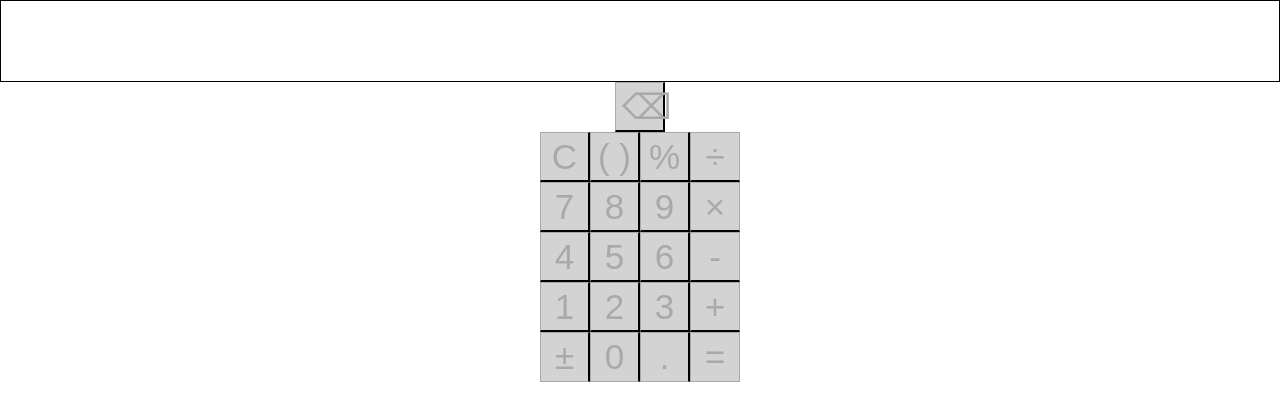
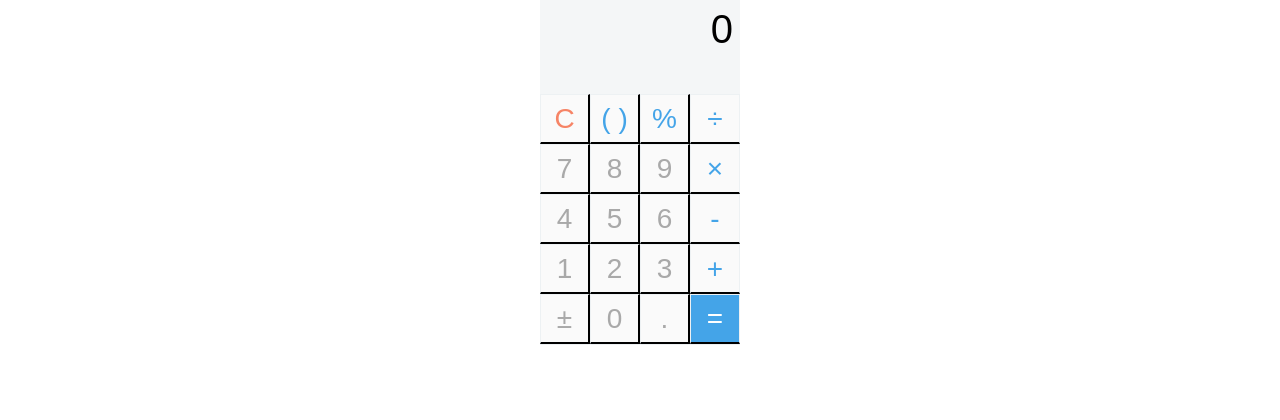
Before and after one commit to akorn3001/calculator, a React (Create React App) app: page / in a window 1280 px wide. Shown: the top 420 px of the page. Built offline with nearby package versions, Linux system fonts and the light colour scheme.

Commit message:
Color code button types

```diff
--- a/src/App.css
+++ b/src/App.css
@@ -2,57 +2,52 @@
   text-align: center;
 }
 
-.App-logo {
-  animation: App-logo-spin infinite 20s linear;
-  height: 80px;
-}
-
-.App-header {
-  background-color: #222;
-  height: 150px;
-  padding: 20px;
-  color: white;
-}
-
-.App-title {
-  font-size: 1.5em;
-}
-
-.App-intro {
-  font-size: large;
-}
-
-@keyframes App-logo-spin {
-  from { transform: rotate(0deg); }
-  to { transform: rotate(360deg); }
-}
-
 .btn {
   text-align: center;
-  font-size: 35px;
+  font-size: 28px;
   color: darkgray;
   width: 50px;
   height: 50px;
-  border-left: 1px solid darkgray;
-  border-top: 1px solid darkgray;
-  background-color: lightgray;
+  border-left: 1px solid #EDF1F3;
+  border-top: 1px solid #EDF1F3;
+  background-color: #FAFAFA;
   outline: none;
 }
 
 .btn:last-child {
-  border-right: 1px solid darkgray;
+  border-right: 1px solid #EDF1F3;
 }
 
-.fifthRow > .btn {
-  border-bottom: 1px solid darkgray;
+.btn:active {
+  background-color: red;
+  color: white;
+}
+
+.fifthRow {
+  border-bottom: 1px solid #EDF1F3;
 }
 
 .viewScreen {
   height: 80px;
-  color: darkgray;
-  border: 1px solid black;
+  background-color: #F4F6F7;
+  font-size: 40px;
+  text-align: right;
+  padding: 7px;
 }
 
 .calculator {
+  display: inline-block;
+}
 
+.btn-clear {
+  color: #F68466;
 }
+
+.btn-equals {
+  background-color: #44A4E8;
+  color: white;
+}
+
+.btn-parens, .btn-percent, .btn-divide, .btn-multiply, .btn-subtract, .btn-add {
+  color: #44A4E8;
+}
--- a/src/App.js
+++ b/src/App.js
@@ -3,42 +3,47 @@ import logo from './logo.svg';
 import './App.css';
 
 class App extends Component {
+  state = {
+    displayValue: '0'
+  }
 
   render() {
+    const { displayValue } = this.state;
     return (
       <div className="App">
         <div className="calculator">
-          <div className="viewScreen"></div>
-          <button className="btn">⌫</button>
+          <div className="viewScreen">{ displayValue }</div>
+          <div className="keypad">
             <div className="firstRow">
-            <button className="btn">C</button>
-            <button className="btn">( )</button>
-            <button className="btn">%</button>
-            <button className="btn">÷</button>
+              <button className="btn btn-clear">C</button>
+              <button className="btn btn-parens">( )</button>
+              <button className="btn btn-percent">%</button>
+              <button className="btn btn-divide">÷</button>
             </div>
             <div className="secondRow">
-            <button className="btn">7</button>
-            <button className="btn">8</button>
-            <button className="btn">9</button>
-            <button className="btn">×</button>
+              <button className="btn btn-7">7</button>
+              <button className="btn btn-8">8</button>
+              <button className="btn btn-9">9</button>
+              <button className="btn btn-multiply">×</button>
             </div>
             <div className="thirdRow">
-            <button className="btn">4</button>
-            <button className="btn">5</button>
-            <button className="btn">6</button>
-            <button className="btn">-</button>
+              <button className="btn btn-4">4</button>
+              <button className="btn btn-5">5</button>
+              <button className="btn btn-6">6</button>
+              <button className="btn btn-subtract">-</button>
             </div>
             <div className="fourthRow">
-            <button className="btn">1</button>
-            <button className="btn">2</button>
-            <button className="btn">3</button>
-            <button className="btn">+</button>
+              <button className="btn btn-1">1</button>
+              <button className="btn btn-2">2</button>
+              <button className="btn btn-3">3</button>
+              <button className="btn btn-add">+</button>
             </div>
             <div className="fifthRow">
-            <button className="btn">±</button>
-            <button className="btn">0</button>
-            <button className="btn">.</button>
-            <button className="btn">=</button>
+              <button className="btn btn-negate">±</button>
+              <button className="btn btn-0">0</button>
+              <button className="btn btn-decimal">.</button>
+              <button className="btn btn-equals">=</button>
+            </div>
           </div>
         </div>
       </div>
@@ -46,20 +51,4 @@ class App extends Component {
   }
 }
 
-// class App extends Component {
-//   render() {
-//     return (
-//       <div className="App">
-//         <header className="App-header">
-//           <img src={logo} className="App-logo" alt="logo" />
-//           <h1 className="App-title">Welcome to React</h1>
-//         </header>
-//         <p className="App-intro">
-//           To get started, edit <code>src/App.js</code> and save to reload.
-//         </p>
-//       </div>
-//     );
-//   }
-// }
-
 export default App;
```
Lines whose indentation alone changed are shown as unchanged.
